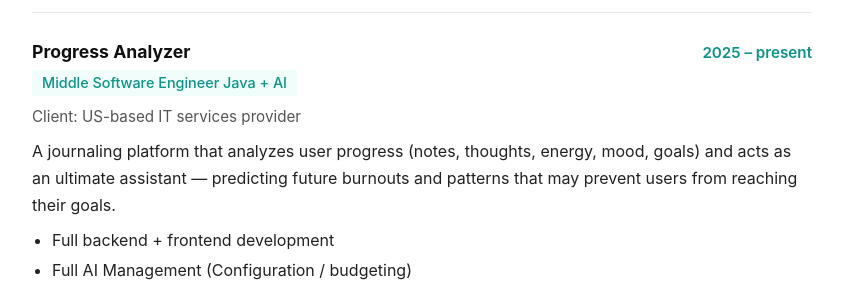
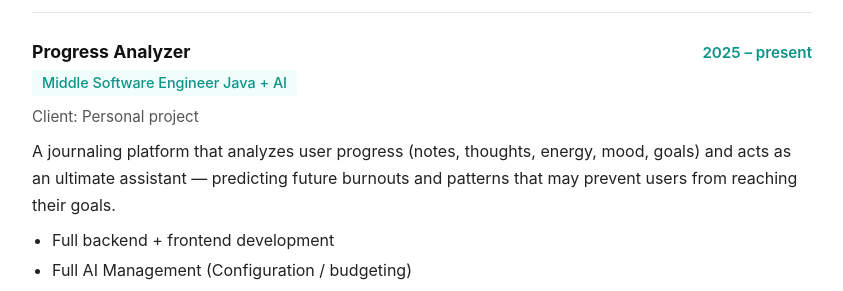
Before and after one commit to nhavronskyi/nhavronskyi.github.io, a Jekyll site: the page built from pages/CV/index.html, in a window 1280 px wide and 900 px high, scrolled down 1165 px. Shown: the part 153-444 px from the top of the window, without its empty margins (218-1061 px from the left). Built offline with Jekyll 4.4.1, drawn with Linux system fonts in a browser that asks for light colours.

Commit message:
resume page

```diff
--- a/pages/CV/index.html
+++ b/pages/CV/index.html
@@ -77,7 +77,7 @@ title: Nazar Havronskyi - CV
                 <span class="date">2025 – present</span>
             </div>
             <span class="role-tag">Middle Software Engineer Java + AI</span>
-            <p class="client">Client: US-based IT services provider</p>
+            <p class="client">Client: Personal project</p>
             <p>A journaling platform that analyzes user progress (notes, thoughts, energy, mood, goals) and acts as an ultimate assistant — predicting future burnouts and patterns that may prevent users from reaching their goals.</p>
             <ul>
                 <li>Full backend + frontend development</li>
```
